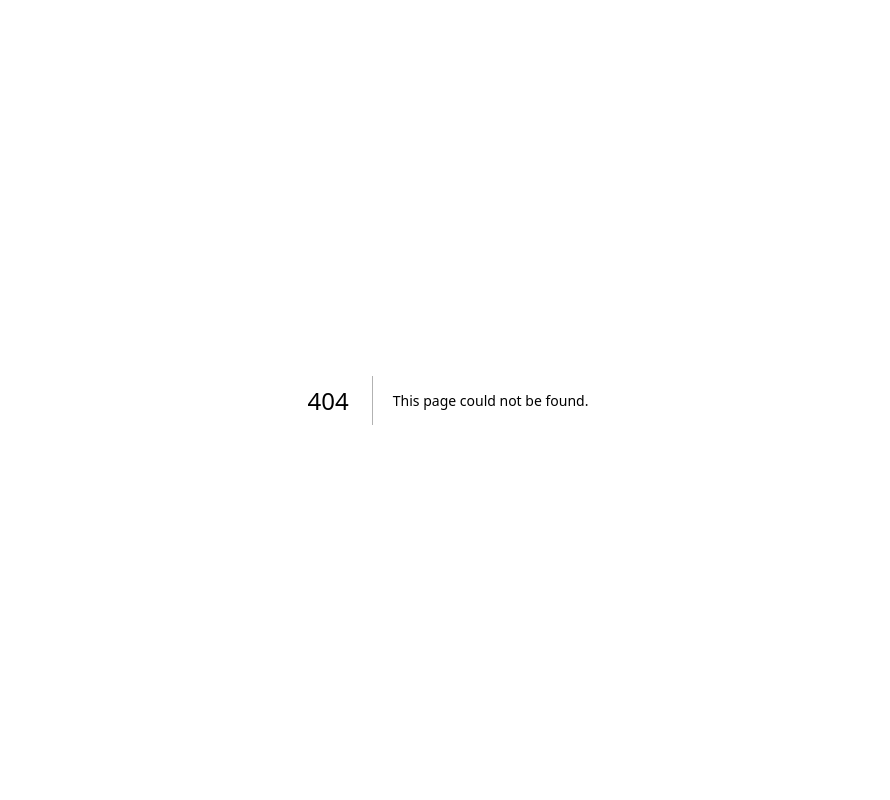
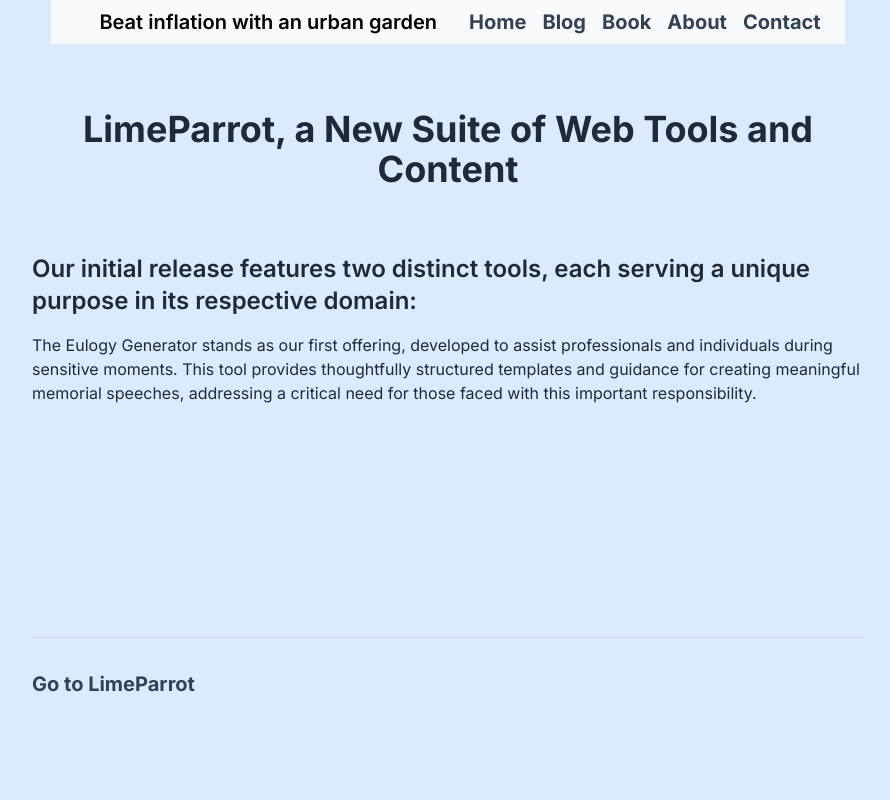
Before and after one commit to ciruelosmf/beatinflationwithanurbangarden, a Next.js app: page /blog/limeparrot-tech-tools-and-content in a window 1280 px wide. Before the commit this address had no page. Shown: the top 800 px of the page, without its empty margins (192-1082 px from the left). Built offline with nearby package versions, Linux system fonts and the light colour scheme.

Commit message:
add backlins

```diff
--- a/src/app/blog/gardening-tools-smart-investment-beat-inflation/page.js
+++ b/src/app/blog/gardening-tools-smart-investment-beat-inflation/page.js
@@ -94,7 +94,9 @@
 
               <hr className="my-8 border-t mt-48 border-gray-300" />
 
-
+              <Link  href="https://www.limeparrottech.site/" className="text-sm font-medium hover:text-primary" prefetch={false}>
+                Go to LimeParrot
+            </Link>
 
 
           <h2 className="text-3xl font-semibold mt-48 mb-4"> The Best AI Headshot Generator</h2>
--- a/src/app/blog/grow-your-own-salad-beginners-guide-leafy-greens-balcony/page.js
+++ b/src/app/blog/grow-your-own-salad-beginners-guide-leafy-greens-balcony/page.js
@@ -177,6 +177,7 @@
 
 
 
+               <hr className="my-8 border-t mt-48 border-gray-300" />
 
 
 
@@ -187,6 +188,10 @@
 
 
 
+
+               <Link  href="https://www.limeparrottech.site/" className="text-sm font-medium hover:text-primary" prefetch={false}>
+                Go to LimeParrot
+            </Link>
 
 
 
--- a/src/app/blog/growing-conditions-how-urban-gardening-can-help-beat-inflation/page.js
+++ b/src/app/blog/growing-conditions-how-urban-gardening-can-help-beat-inflation/page.js
@@ -94,7 +94,9 @@
 
               <hr className="my-8 border-t mt-48 border-gray-300" />
 
-
+              <Link  href="https://www.limeparrottech.site/" className="text-sm font-medium hover:text-primary" prefetch={false}>
+                Go to LimeParrot
+            </Link>
 
 
           <h2 className="text-3xl font-semibold mt-48 mb-4"> The Best AI Headshot Generator</h2>
--- a/src/app/blog/guide-organic-pest-control-urban-gardens/page.js
+++ b/src/app/blog/guide-organic-pest-control-urban-gardens/page.js
@@ -207,7 +207,9 @@
 </p>
 
 
-
+<Link  href="https://www.limeparrottech.site/" className="text-sm font-medium hover:text-primary" prefetch={false}>
+                Go to LimeParrot
+            </Link>
 
 
 
--- a/src/app/blog/herb-gardens-a-smart-strategy-to-beat-inflation/page.js
+++ b/src/app/blog/herb-gardens-a-smart-strategy-to-beat-inflation/page.js
@@ -106,7 +106,9 @@
 </p>
 
 
-
+<Link  href="https://www.limeparrottech.site/" className="text-sm font-medium hover:text-primary" prefetch={false}>
+                Go to LimeParrot
+            </Link>
 
 
 
--- /dev/null
+++ b/src/app/blog/limeparrot-tech-tools-and-content/page.js
@@ -0,0 +1,240 @@
+
+    "use client"
+
+    import React from 'react';
+    import Script from "next/script";
+    import Link from "next/link"
+
+
+    export default function Blog() {
+    return (
+        <div className="relative min-h-screen flex bg-blue-100 flex-col items-center">
+
+
+
+
+
+
+
+
+
+      <header className=" sticky top-0 z-40 border-b border-b-muted block bg-slate-50  ">
+        <div className="container max-w-7xl py-2 px-4 md:px-6 flex items-center justify-between">
+          <div className="flex flex-wrap items-center justify-center gap-2 ">
+
+            <h2 className="md:text-xl text-base font-semibold text-black  px-4 md:px-6"> Beat inflation with an urban garden</h2>
+          <nav className=" flex flex-row items-center gap-4">
+            <Link  href="/" className="text-sm font-medium hover:text-primary" prefetch={false}>
+              <span class="font-bold text-xl text-slate-700">  Home </span>
+            </Link>
+            <Link  href="/blog" className="text-sm font-medium hover:text-primary" prefetch={false}>
+              <span class="font-bold text-xl text-slate-700">  Blog </span>
+            </Link>
+            <Link  href="/book" className="text-sm font-medium hover:text-primary" prefetch={false}>
+              <span class="font-bold text-xl text-slate-700">  Book </span>
+            </Link>
+            <Link  href="/about" className="text-sm font-medium hover:text-primary" prefetch={false}>
+              <span class="font-bold text-xl text-slate-700">  About </span>
+            </Link>
+            <Link  href="/contact" className="text-sm font-medium hover:text-primary" prefetch={false}>
+              <span class="font-bold text-xl text-slate-700">  Contact </span>
+            </Link>
+          </nav>
+          </div>
+
+        </div>
+
+
+
+
+      </header>
+
+
+
+
+
+
+
+
+
+
+    <section className=" text-gray-800 py-16">
+      <div className="container mx-auto px-4 sm:px-6 lg:px-8 max-w-4xl">
+
+
+
+
+
+
+
+
+
+
+
+
+
+
+
+
+
+
+
+
+
+
+
+
+
+
+
+
+
+
+      <h1 className="text-4xl font-bold text-center mb-12">
+      LimeParrot, a New Suite of Web Tools and Content
+
+           </h1>
+           <h2 className="text-2xl font-semibold mt-16 mb-4">
+           Our initial release features two distinct tools, each serving a unique purpose in its respective domain:
+           </h2>
+               <p className="mb-4">
+               The Eulogy Generator stands as our first offering, developed to assist professionals and individuals during sensitive moments. This tool provides thoughtfully structured templates and guidance for creating meaningful memorial speeches, addressing a critical need for those faced with this important responsibility.
+
+
+               </p>
+
+
+               <br></br>
+
+               <hr className="my-8 border-t mt-48 border-gray-300" />
+
+               <Link  href="https://www.limeparrottech.site/" className="text-sm font-medium hover:text-primary" prefetch={false}>
+              <span class="font-bold text-xl text-slate-700">  Go to LimeParrot </span>
+            </Link>
+            <hr className="my-8 border-t mt-48 border-gray-300" />
+
+               <p className="mb-4">
+               Our second tool focuses on business intelligence: a comprehensive database of startups displaying their Monthly Recurring Revenue (MRR). This transparency-focused resource enables entrepreneurs, investors, and analysts to access valuable market data, facilitating informed decision-making and strategic planning.
+               </p>
+
+
+
+
+
+
+
+
+
+
+
+
+
+
+
+               <hr className="my-8 border-t mt-48 border-gray-300" />
+
+
+
+
+
+
+
+
+
+
+
+
+
+
+
+
+
+
+
+          <h2 className="text-3xl font-semibold mt-48 mb-4"> The Best AI Headshot Generator</h2>
+
+<p class="mb-4 text-2xl ">
+If you want AI headshots that'll make people wonder if you've got a twin working as a model,
+<a href="https://www.headshotpro.com/?via=aiimageandvideogenerators" class="font-bold text-2xl text-red-700"> HeadshotPro</a> is your golden ticket. It's like having a personal photographer, stylist, and
+Photoshop wizard all rolled into one AI-powered package. Now that's what we call a head shot!
+</p>
+
+
+
+
+
+
+<Link href="https://www.headshotpro.com/?via=aiimageandvideogenerators" className="ftext-xl font-medium hover:text-primary  " prefetch={false}>
+
+<div className="grid grid-cols-2 gap-4 mb-12">
+  <img
+      src="/HeadshotPro_1.jpg"
+      width={100}
+      height={100}
+      alt="HeadshotPro"
+      className="aspect-square object-cover  shadow-lg"
+    />
+    <img
+      src="/HeadshotPro_2.jpg"
+      width={100}
+      height={100}
+      alt="HeadshotPro"
+      className="aspect-square object-cover  shadow-lg"
+    />
+  </div>
+
+  <span class="font-bold text-2xl text-red-700   ">    Go to HeadshotPro website</span>
+
+
+    </Link>
+
+
+
+
+
+<div className="grid grid-cols-1 gap-4 mt-12 mb-12 text-left">
+     <Link href="https://www.aiimageandvideogenerators.xyz/" className="ftext-xl font-medium hover:text-primary  " prefetch={false}>
+     <span class="font-bold text-2xl text-red-400   ">   Go to
+
+     <span class="font-bold text-3xl text-red-700   ">  https://www.aiimageandvideogenerators.xyz   </span>
+
+     and discover new AI tools like this one!</span>
+      </Link>
+</div>
+
+
+
+
+<hr className="my-8 border-t mt-48 border-gray-300" />
+
+
+
+
+<Link  href="https://www.beatinflationwithanurbangarden.website" className="bg-red-900 text-sm font-medium " prefetch={false}>
+
+
+ <div className="grid text-center  bg-green-100 rounded-lg shadow-lg p-2 gap-4 mt-48 mb-2">
+<span class="font-bold text-sm text-slate-700   ">
+<span class="font-bold text-2xl text-green-700   "> https://www.beatinflationwithanurbangarden.website  </span>
+
+  and "Beat Inflation with an Urban Garden" are registered trademarks. 2024.
+
+
+ </span>
+</div>
+
+</Link>
+
+    </div>
+
+</section>
+
+
+
+
+
+
+
+</div>
+);
+}
--- a/src/app/page.tsx
+++ b/src/app/page.tsx
@@ -51,8 +51,13 @@
             </Link>
       <h2 className="text-2xl font-bold text-white mt-24  mb-2">beatinflationwithanurbangarden.website </h2>
 
+      <hr className="my-8 border-t mt-48 border-gray-300" />
 
+      <Link  href="https://www.limeparrottech.site/" className="text-sm font-medium hover:text-primary" prefetch={false}>
+                Go to LimeParrot
+            </Link>
 
+            <hr className="my-8 border-t mt-48 border-gray-300" />
 
       <div className="grid grid-cols-1 gap-4 mt-2 mb-12 text-left">
                <Link href="https://aiimageandvideogenerators.xyz" className="ftext-xl font-medium hover:text-primary  " prefetch={false}>
```
